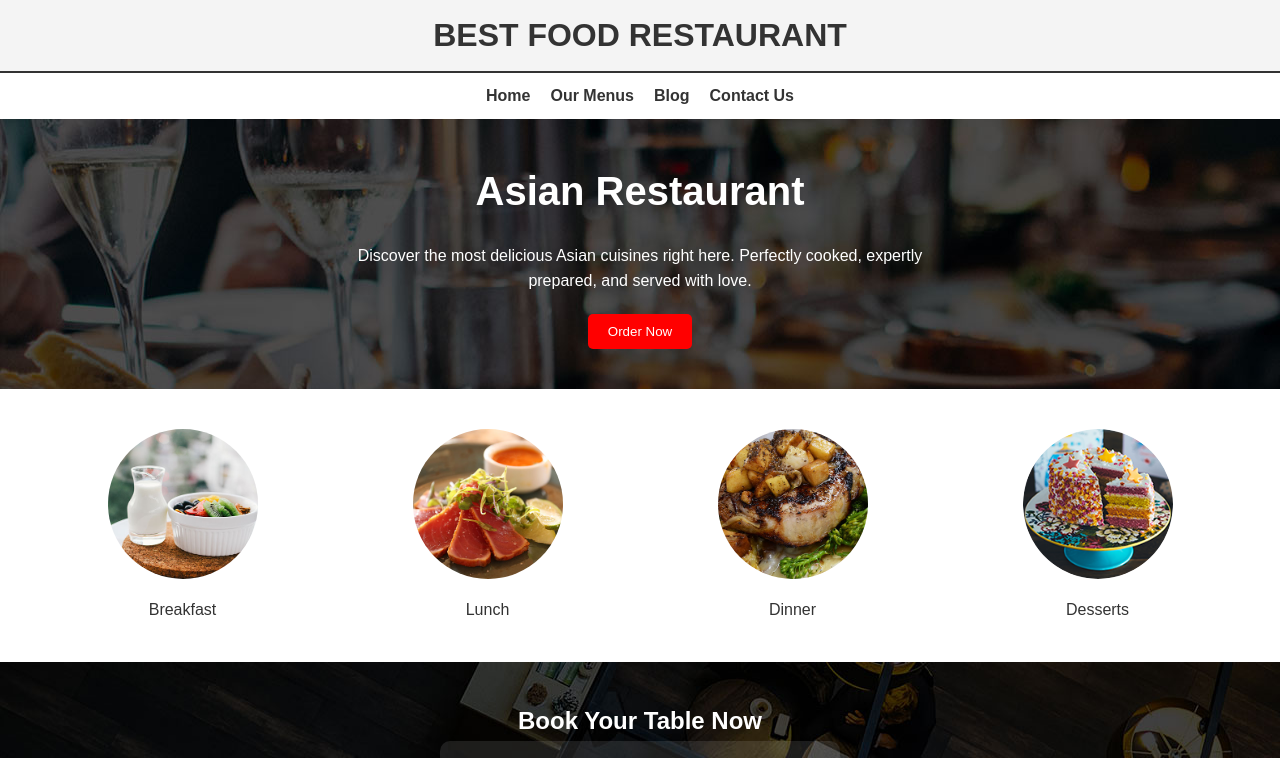
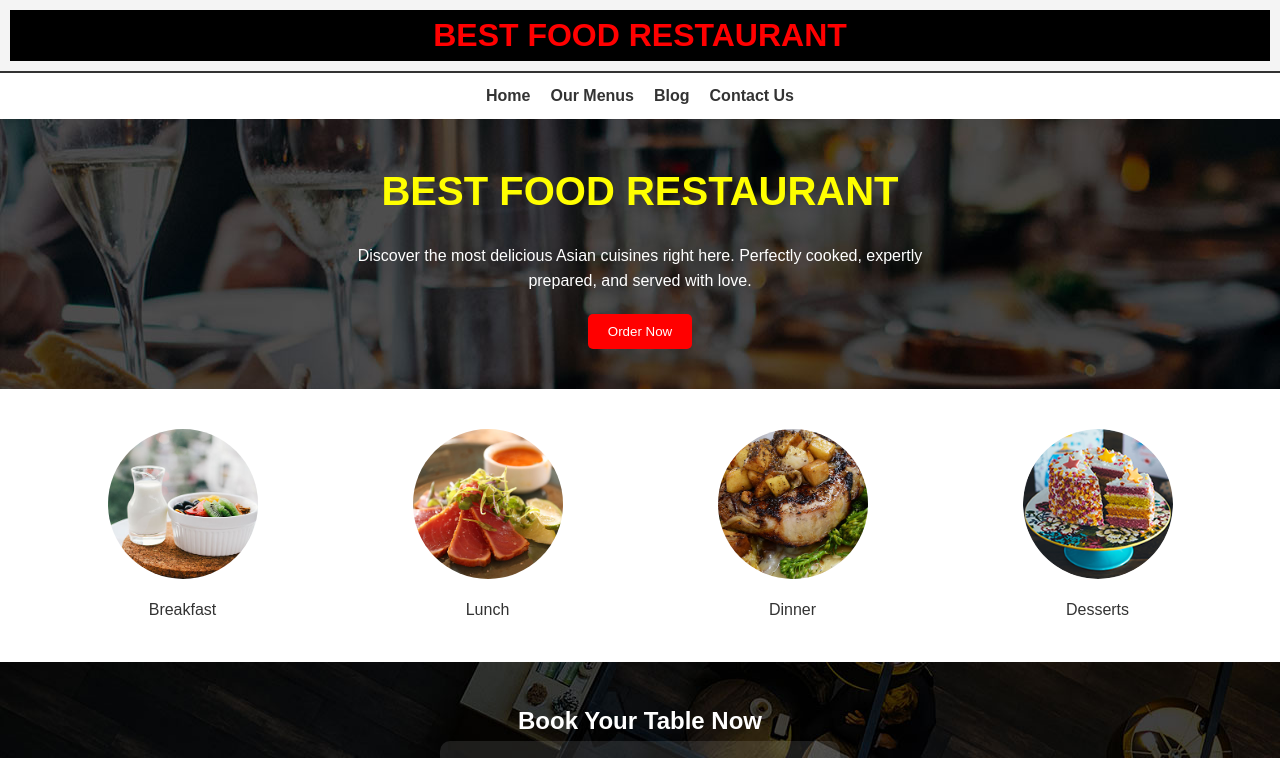
Before and after one commit to vigneshdev123coder/html-project-best-food-template, a plain HTML site: page index.html in a window 1280 px wide. Shown: the top 758 px of the page. Drawn offline with Linux system fonts and the light colour scheme.

Commit message:
modified

```diff
--- a/index.html
+++ b/index.html
@@ -251,7 +251,7 @@
 </head>
 <body>
   <header>
-    <h1>BEST FOOD RESTAURANT </h1>
+    <h1 style="color: red; background-color: black;">BEST FOOD RESTAURANT </h1>
   </header>
 
   <nav>
@@ -262,7 +262,7 @@
   </nav>
 
   <section class="hero">
-    <h1>Asian Restaurant</h1>
+    <h1 style="color:yellow;"> BEST FOOD RESTAURANT</h1>
     <p>Discover the most delicious Asian cuisines right here. Perfectly cooked, expertly prepared, and served with love.</p>
     <button>Order Now</button>
   </section>
@@ -361,7 +361,7 @@
   </section>
 
   <footer>
-    <p>&copy; 2025 BEST FOOD  RESTAURANT . All Rights Reserved.</p>
+    <p>&copy; 2024 BEST FOOD  RESTAURANT . All Rights Reserved.</p>
   </footer>
 </body>
 </html>
```
